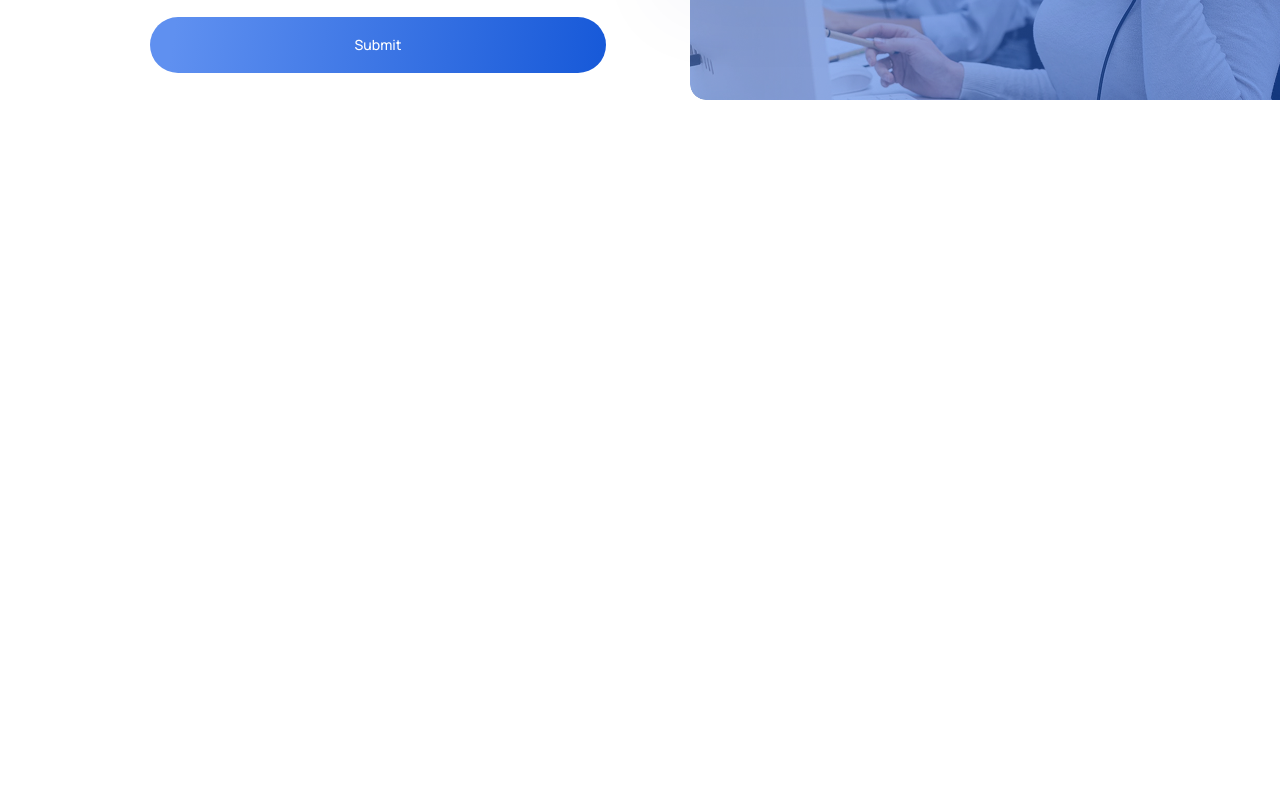
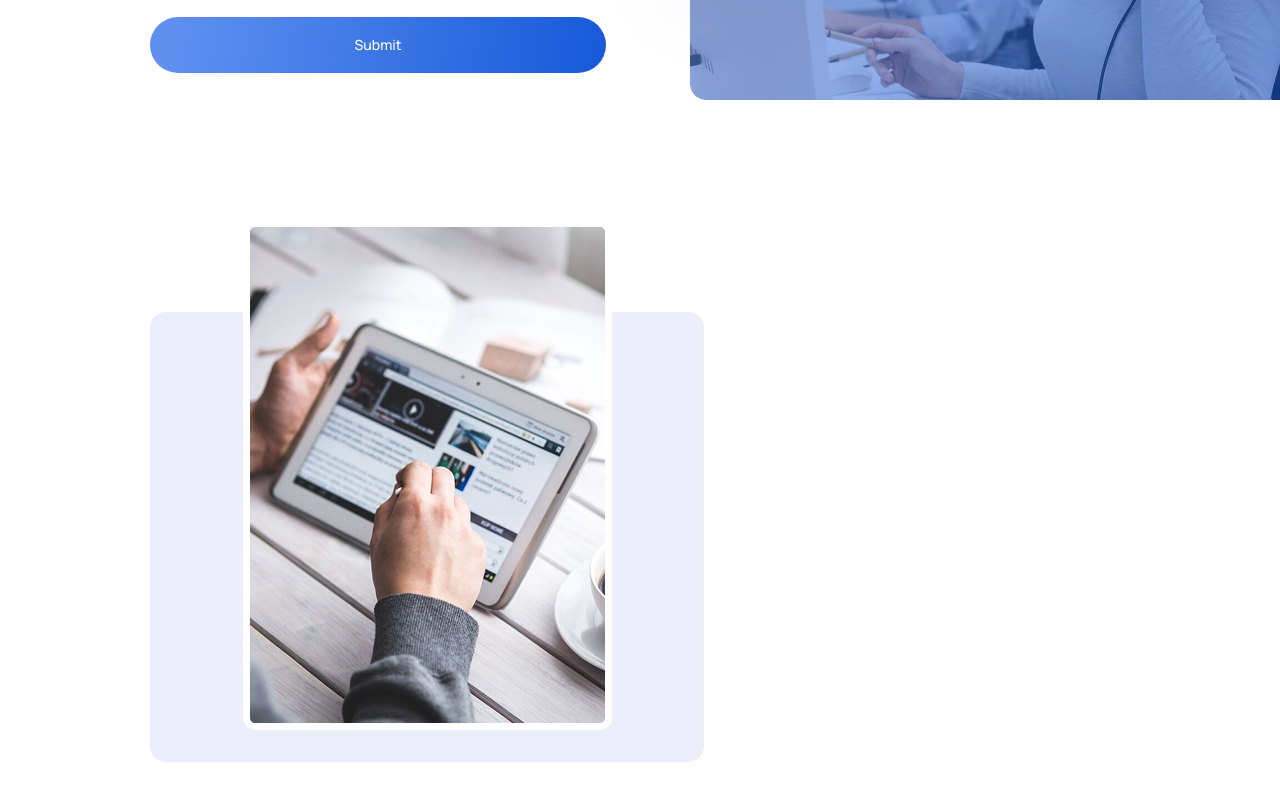
Before and after one commit to MdMuzahid07/WebWhiz, a Next.js app: page / in a window 1280 px wide. Shown: the part 4354-5154 px from the top of the page. Before the commit the page ends 4530 px from the top, so only its background shows below. Built offline with nearby package versions, Linux system fonts and the light colour scheme.

Commit message:
blog section left

```diff
--- a/src/app/(main)/page.tsx
+++ b/src/app/(main)/page.tsx
@@ -1,4 +1,5 @@
 import AboutUsSection from "@/components/main/home/AboutUsSection";
+import BlogSection from "@/components/main/home/BlogSection";
 import ClientReviews from "@/components/main/home/ClientReviews";
 import ContactUs from "@/components/main/home/ContactUs";
 import HeroAreaSection from "@/components/main/home/HeroAreaSection";
@@ -14,6 +15,7 @@ export default function page() {
       <ServicesSection />
       <ClientReviews />
       <ContactUs />
+      <BlogSection />
     </>
   )
 };
--- /dev/null
+++ b/src/components/main/home/BlogSection.tsx
@@ -0,0 +1,29 @@
+import Image from "next/image";
+import React from "react";
+
+export default function BlogSection() {
+    return (
+        <section className="max-w-[1440px] mx-auto bg-background px-[24px] sm:px-[32px] lg:px-[150px]  pb-[42px] lg:pb-[76px]">
+            <div className="flex flex-col sm:flex-row gap-[24px] lg:gap-[70px]">
+
+
+                <div className="h-[586px] flex items-end relative">
+
+                    <figure className="w-[369px] h-[510px] absolute left-[93px]  bottom-[32px] z-10">
+                        <Image
+                            src="/images/home/blog-section/tab-in-hand.png"
+                            width={369}
+                            height={510}
+                            alt="tab in hand image"
+                            className="w-full h-full rounded-[6.606px] lg:rounded-[12px]"
+                        />
+                    </figure>
+
+                    <div className="w-[554px] h-[450px] rounded-[16px] bg-[#EDEEFB] relative z-0"></div>
+                </div>
+
+
+            </div>
+        </section>
+    )
+}
```
Also changed, not shown: public/images/home/blog-section/tab-in-hand.png (added).
